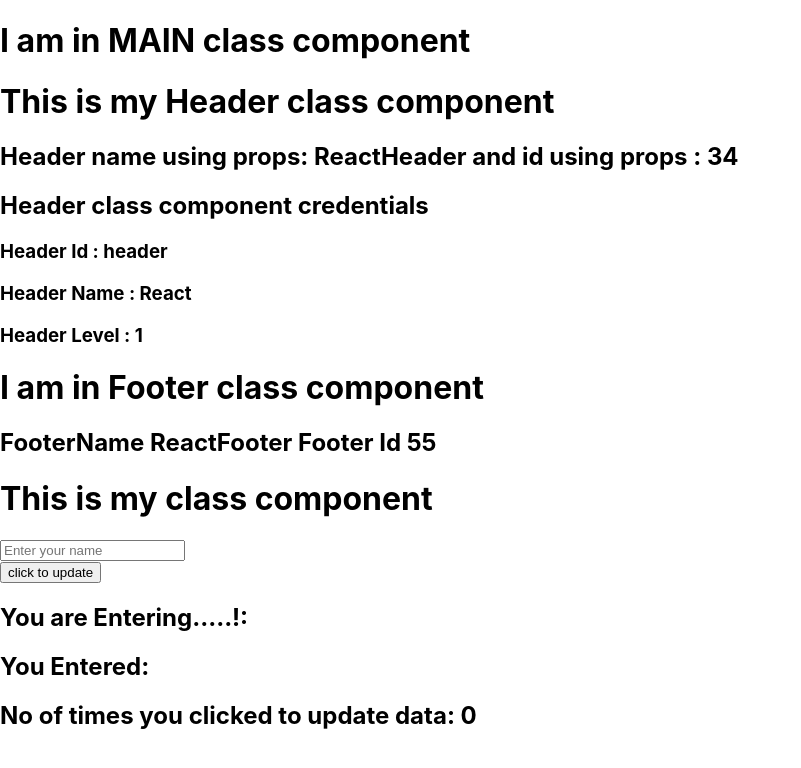
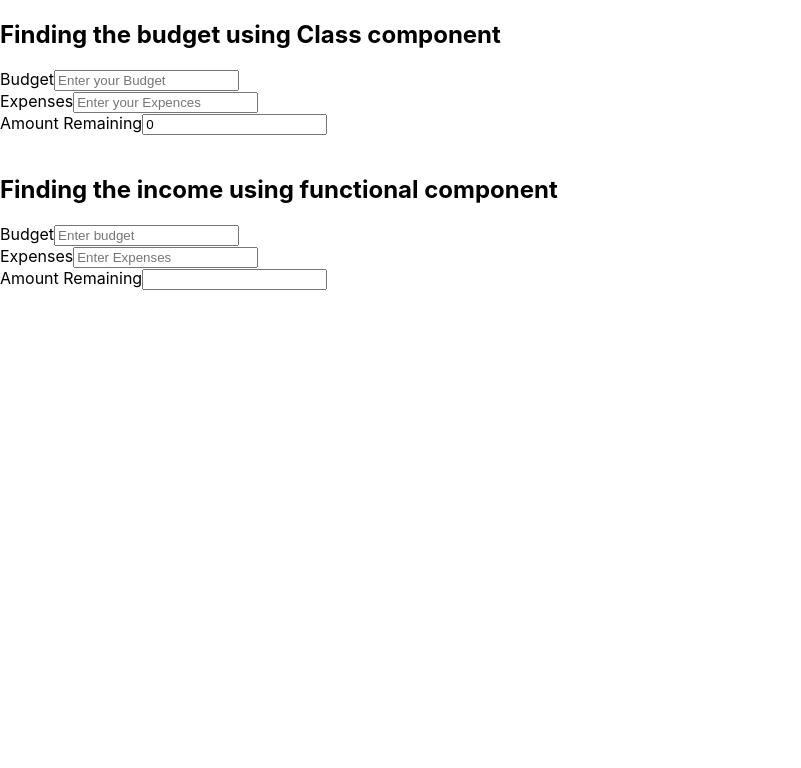
Before and after one commit to madhujanani/my-react-task, a React (Create React App) app: page / in a window 1280 px wide. Shown: the top 768 px of the page, without its empty margins (0-801 px from the left). Built offline with nearby package versions, Linux system fonts and the light colour scheme.

Commit message:
added-Assignmment-3(React)

```diff
--- /dev/null
+++ b/src/Components/BbudgetFunction.js
@@ -0,0 +1,23 @@
+import { useState } from "react";
+import React from "react";
+
+export default function BbudgetFunction() {
+  const [Budget, setbudget] = useState();
+  const [expenses, setexpenses] = useState();
+
+  const amount=Budget-expenses;
+  return (
+
+    <div>
+      <h2>Finding the income using functional component</h2>
+
+      <label>Budget</label>
+      <input type="number"placeholder="Enter budget" value={Budget} onChange={(e) => setbudget(+e.target.value)}/><br></br>
+
+      <label>Expenses</label>
+      <input type="number"placeholder="Enter Expenses" value={expenses} onChange={(e) => setexpenses(+e.target.value)}/><br></br>
+      <label>Amount Remaining</label>
+      <input type="number" value={amount}  /><br></br>
+    </div>
+  );
+}
--- /dev/null
+++ b/src/Components/BudgetClass.js
@@ -0,0 +1,35 @@
+import{Component} from "react";
+export default class BudgetClass extends Component{
+
+  constructor() {
+        super();
+        this.state ={
+          budget:'',
+          expenses :'',
+        }
+        this.handleChange=this.handleChange.bind(this)
+        this.handleExpences=this.handleExpences.bind(this)
+      }
+      handleChange(event) {
+        this.setState({budget: event.target.value  });
+      }
+      handleExpences(event){
+        this.setState({ expenses: event.target.value });
+      }
+      render() {
+        const { budget, expenses } = this.state;
+        const amount = budget-expenses;
+        return (
+          <div>
+            <h2>Finding the budget using Class component</h2>
+          <label for ='budget'>Budget</label>
+          <input type='number' id = 'budget' placeholder='Enter your Budget' value={this.state.budget} onChange={this.handleChange} /><br></br>
+          <label for ='expenses'>Expenses</label>
+          <input type='number' id = 'expenses' placeholder='Enter your Expences' value={this.state.expenses} onChange={this.handleExpences} /><br></br>
+          <label for ='amount'>Amount Remaining</label>
+          <input type='number' id = 'amount' value={amount} /><br></br><br></br>
+
+          </div>
+        );
+      }
+    }
--- a/src/Components/MyClassComponent.js
+++ b/src/Components/MyClassComponent.js
@@ -19,12 +19,13 @@ export default class MyClassComponent extends Component {
     this.setState(prevState => ({  Newdata: prevState.data }));
     this.setState(prevstate => ({ numberClicked: prevstate.numberClicked + 1}));
     };
+
   render() {
     return (
       <div>
           <h1>This is my class component</h1>
           <input type="text" name="Name"  placeholder="Enter your name"onChange={this.handleChange} /><br></br>
-          <button onClick={this.update }>click to update</button>
+          <button onClick={this.update }>click to update</button> <br></br>
           <h2>You are Entering.....!:  {this.state.data } </h2>
           <h2>You Entered:  {this.state. Newdata } </h2>
           <h2>No of times you clicked to update data:  {this.state. numberClicked } </h2>
--- a/src/index.js
+++ b/src/index.js
@@ -5,13 +5,17 @@ import App from './App';
 import reportWebVitals from './reportWebVitals';
 import MyClassComponent from './Components/MyClassComponent';
 import Main123 from './Components/Main'
+import Budget123 from './Components/BudgetClass'
+import Budgetfunction123 from './Components/BbudgetFunction'
 
 const root = ReactDOM.createRoot(document.getElementById('root'));
 root.render(
   <React.StrictMode>
-    {/* <App /> */}
+  <Budget123/>
+  <Budgetfunction123/>
+    {/* <App />
     <Main123/>
-    <MyClassComponent/>
+    <MyClassComponent/>*/}
   </React.StrictMode>
 );
 
```
